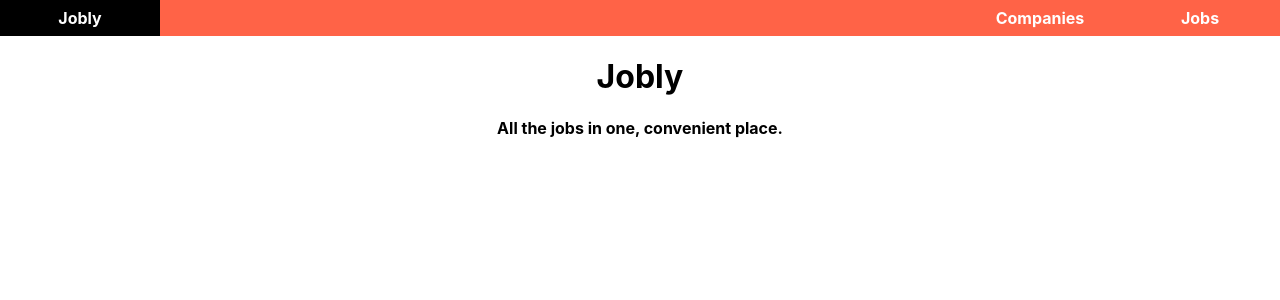
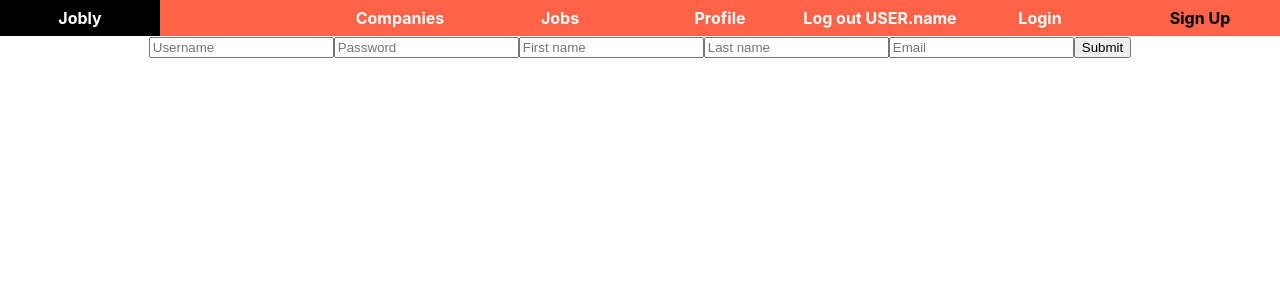
Before and after one commit to evemorgan5/react-jobly, a React (Create React App) app: page /signup in a window 1280 px wide. Before the commit this address led to /. Shown: the top 300 px of the page. Built offline with nearby package versions, Linux system fonts and the light colour scheme; no server answers.

Commit message:
added new routes and links

```diff
--- a/src/App.js
+++ b/src/App.js
@@ -10,6 +10,11 @@ import RoutesList from "./RoutesList";
  **/
 
 function App() {
+
+  //TODO: loginF
+  //TODO: signupF
+  //TODO: editF
+  //TODO:redirect to /companies after login or signup
   return (
     <div className="App">
       <header className="App-header">
--- a/src/Homepage.js
+++ b/src/Homepage.js
@@ -1,4 +1,5 @@
 import React from "react";
+import { Link } from "react-router-dom";
 
 /**
  *  Homepage
@@ -6,6 +7,7 @@ import React from "react";
  *  RoutesList -> Homepage
  */
 
+//TODO: show buttons or message depending on context
 function Homepage() {
 	// console.log("Homepage");
 
@@ -13,6 +15,15 @@ function Homepage() {
     <div className="Homepage">
       <h1>Jobly</h1>
       <h4>All the jobs in one, convenient place.</h4>
+      <span>
+        <Link to="/login">
+          Log in
+        </Link>
+        <Link to="/signup">
+          Sign up
+        </Link>
+      </span>
+      <p>Welcome Back, USER.name</p>
     </div>
   );
 }
--- /dev/null
+++ b/src/LoginForm.js
@@ -0,0 +1,62 @@
+import React, { useState } from "react";
+
+/**
+ *  LoginForm
+ *
+ *  Props:
+ *    - initialFormData
+ *    - handleSave: function to call in parent.
+ *
+ *  State:
+ *    - formData
+ *
+ *  Routes -> LoginForm
+ */
+
+const DEFAULT_LOGIN_DATA = {
+  "Username": "",
+  "Password": ""
+}
+
+function LoginForm({ initialFormData=DEFAULT_LOGIN_DATA, handleSave }) {
+  // console.log("LoginForm");
+  const [formData, setFormData] = useState(initialFormData);
+
+  /** Update form input. */
+  function handleChange(evt) {
+    const input = evt.target;
+    setFormData(formData => ({
+      ...formData,
+      [input.name]: input.value,
+    }));
+  }
+
+  /** Call parent function and clear form. */
+  function handleSubmit(evt) {
+    evt.preventDefault();
+    handleSave(formData);
+    setFormData(initialFormData);
+  }
+  //TODO: check if password input is type password or not
+  //    may have to hardcode the fields
+
+  return (
+    <form className="LoginForm" onSubmit={handleSubmit}>
+      {Object.keys(formData).map((p, idx) =>
+        <input
+          id={idx}
+          key={idx}
+          type={p === "Password" ? "password" : "text"}
+          name={p}
+          value={formData[p]}
+          placeholder={p}
+          onChange={handleChange}
+        />)}
+      <button>
+        Submit
+      </button>
+    </form>
+  );
+}
+
+export default LoginForm;
--- a/src/Navigation.js
+++ b/src/Navigation.js
@@ -8,12 +8,14 @@ import "./Navigation.css";
  *  App -> Navigation
  */
 
+//TODO: check context to decide which nav links to show
 function Navigation() {
   return (
     <nav className="Navigation">
       <NavLink to="/">
         Jobly
       </NavLink>
+
       <span>
         <NavLink to="/companies">
           Companies
@@ -21,6 +23,20 @@ function Navigation() {
         <NavLink to="/jobs">
           Jobs
         </NavLink>
+        <NavLink to="/profile">
+          Profile
+        </NavLink>
+        <NavLink to="/">
+          Log out USER.name
+        </NavLink>
+
+        {/** TODO: WHAT SPAN TO PUT THESE IN */}
+        <NavLink to="/login">
+          Login
+        </NavLink>
+        <NavLink to="/signup">
+          Sign Up
+        </NavLink>
       </span>
     </nav>
   );
--- /dev/null
+++ b/src/ProfileForm.js
@@ -0,0 +1,64 @@
+import React, { useState } from "react";
+
+/**
+ *  ProfileForm
+ *
+ *  Props:
+ *    - initialFormData
+ *    - handleSave: function to call in parent.
+ *
+ *  State:
+ *    - formData
+ *
+ *  Routes -> ProfileForm
+ */
+//TODO: since we are editing, we need to autopopulate with what's already
+//  saved to user
+
+const DEFAULT_PROFILE_DATA = {
+  "Username": "",
+  "First name": "",
+  "Last name": "",
+  "Email": ""
+}
+
+function ProfileForm({ initialFormData=DEFAULT_PROFILE_DATA, handleSave }) {
+  // console.log("ProfileForm");
+  const [formData, setFormData] = useState(initialFormData);
+
+  /** Update form input. */
+  function handleChange(evt) {
+    const input = evt.target;
+    setFormData(formData => ({
+      ...formData,
+      [input.name]: input.value,
+    }));
+  }
+
+  /** Call parent function and clear form. */
+  function handleSubmit(evt) {
+    evt.preventDefault();
+    handleSave(formData);
+    setFormData(initialFormData);
+  }
+  //TODO: check if password input is type password or not
+  //    may have to hardcode the fields
+  return (
+    <form className="ProfileForm" onSubmit={handleSubmit}>
+      {Object.keys(formData).map((p, idx) =>
+        <input
+          id={idx}
+          key={idx}
+          name={p}
+          value={formData[p]}
+          placeholder={p}
+          onChange={handleChange}
+        />)}
+      <button>
+        Save Changes
+      </button>
+    </form>
+  );
+}
+
+export default ProfileForm;
--- a/src/RoutesList.js
+++ b/src/RoutesList.js
@@ -5,6 +5,10 @@ import Homepage from "./Homepage";
 import GetCompanyCardList from "./GetCompanyCardList";
 import GetCompanyDetail from "./GetCompanyDetail";
 import GetJobCardList from "./GetJobCardList";
+import LoginForm from "./LoginForm";
+import SignupForm from "./SignupForm";
+import ProfileForm from "./ProfileForm";
+
 
 /**
  *  RoutesList
@@ -12,6 +16,9 @@ import GetJobCardList from "./GetJobCardList";
  *  App -> RoutesList -> Routes
  */
 
+
+//TODO: add context check. only show routes depending on logged in or not
+//  if not authorized, navigate to /login
 function RoutesList() {
   return (
     <Routes>
@@ -19,6 +26,9 @@ function RoutesList() {
       <Route path="/companies" element={<GetCompanyCardList />} />
       <Route path="/companies/:handle" element={<GetCompanyDetail />} />
       <Route path="/jobs" element={<GetJobCardList />} />
+      <Route path="/login" element={<LoginForm />} />
+      <Route path="/signup" element={<SignupForm />} />
+      <Route path="/profile" element={<ProfileForm />} />
       <Route path="*" element={<Navigate to="/" />} />
     </Routes>
   );
--- /dev/null
+++ b/src/SignupForm.js
@@ -0,0 +1,65 @@
+import React, { useState } from "react";
+
+/**
+ *  SignupForm
+ *
+ *  Props:
+ *    - initialFormData
+ *    - handleSave: function to call in parent.
+ *
+ *  State:
+ *    - formData
+ *
+ *  Routes -> SignupForm
+ */
+//FIXME: ask about key names
+const DEFAULT_SIGNUP_DATA = {
+  "Username": "",
+  "Password": "",
+  "First name": "",
+  "Last name": "",
+  "Email": ""
+}
+
+function SignupForm({ initialFormData=DEFAULT_SIGNUP_DATA, handleSave }) {
+  // console.log("SignupForm");
+  const [formData, setFormData] = useState(initialFormData);
+
+  /** Update form input. */
+  function handleChange(evt) {
+    const input = evt.target;
+    setFormData(formData => ({
+      ...formData,
+      [input.name]: input.value,
+    }));
+  }
+
+  /** Call parent function and clear form. */
+  function handleSubmit(evt) {
+    evt.preventDefault();
+    handleSave(formData);
+    setFormData(initialFormData);
+  }
+  //TODO: check if password input is type password or not
+  //    may have to hardcode the fields
+  //TODO: add labels
+  return (
+    <form className="SignupForm" onSubmit={handleSubmit}>
+      {Object.keys(formData).map((p, idx) =>
+        <input
+          id={idx}
+          key={idx}
+          type={p === "Password" ? "password" : "text"}
+          name={p}
+          value={formData[p]}
+          placeholder={p}
+          onChange={handleChange}
+        />)}
+      <button>
+        Submit
+      </button>
+    </form>
+  );
+}
+
+export default SignupForm;
```
